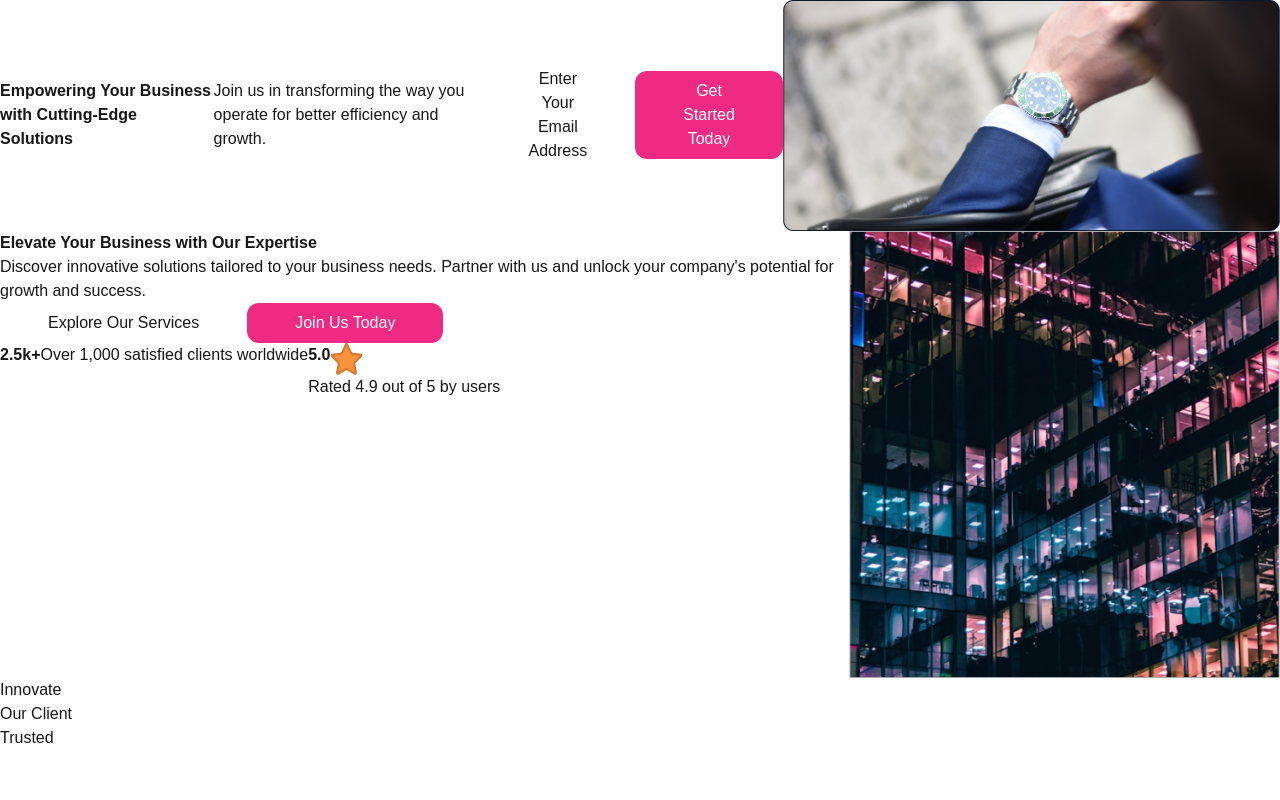
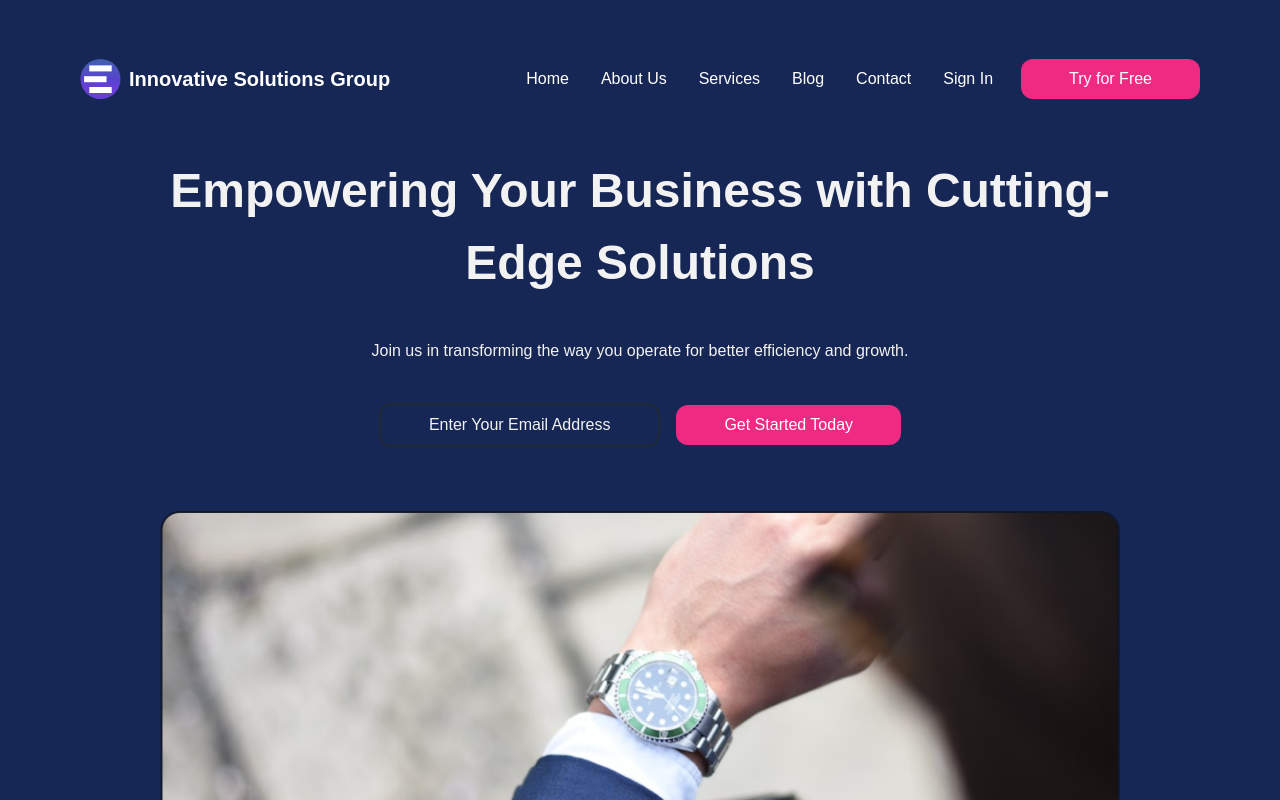
Before and after one commit to Petergya/work2, a Next.js app: page / in a window 1280 px wide. Shown: the top 800 px of the page. Built offline with nearby package versions, Linux system fonts and the light colour scheme.

Commit message:
little fix

```diff
--- a/src/app/layout.tsx
+++ b/src/app/layout.tsx
@@ -1,6 +1,9 @@
 import type { Metadata } from "next";
 import localFont from "next/font/local";
 import "./globals.css";
+import HeaderFooter from "@/components/layout/layout";
+import Navbar from "@/components/layout/Navbar";
+import Footer from "@/component/Innovate";
 
 const geistSans = localFont({
   src: "./fonts/GeistVF.woff",
@@ -28,7 +31,9 @@ export default function RootLayout({
       <body
         className={`${geistSans.variable} ${geistMono.variable} antialiased`}
       >
-        {children}
+           <Navbar />
+          {children}
+          <Footer />
       </body>
     </html>
   );
--- a/src/component/Elivate.jsx
+++ b/src/component/Elivate.jsx
@@ -1,43 +1,135 @@
+// import Image from "next/image";
+
+// export default function Elivate() {
+//   return (
+//     <div className="flex mt-32">
+//       <div className=" w-2/3 px-20 py-6 mt-12">
+//         <div className="mb-6">
+//           <h1 className="text-[30px] font-semibold text-gray-800">
+//             Elevate Your Business with Our <br /> Expertise
+//           </h1>
+//           <p className="text-[18px] text-gray-600 mt-2">
+//             Discover innovative solutions tailored to your business needs.
+//             Partner with us and unlock your company&#39;s potential for growth and
+//             success.
+//           </p>
+//         </div>
+
+//         <div className="flex flex-col md:flex-row  gap-4">
+//                <button className="border border-gray-800 font-semibold py-4 text-[18px] px-4 rounded-lg focus:outline-none">
+//                 Enter Your Email Address
+//               </button>
+//               <button className="bg-[#EF2AB2] font-semibold text-white text-[18px] py-4 px-6 rounded-lg focus:outline-none">
+//              Get Started Today
+//             </button>
+//           </div>
+//         <div className=" flex gap-10 mt-16">
+//           <div className="flex flex-col ">
+//             <h2 className="text-[36px] font-semibold text-[#172755]">2.5k+</h2>
+//             <p className="text-[18px] text-gray-600">
+//               Over 1,000 satisfied clients worldwide
+//             </p>
+//           </div>
+// <div>
+// <div className="flex justify-center gap-4  ">
+//             <div>
+//               <h2 className="text-[36px] font-semibold text-[#172755]">5.0</h2>
+//             </div>
+
+//             <div className="mt-2">
+//               <svg
+//                 width="33"
+//                 height="32"
+//                 viewBox="0 0 33 32"
+//                 fill="none"
+//                 xmlns="http://www.w3.org/2000/svg"
+//               >
+//                 <g clipPath="url(#clip0_1_114)">
+//                   <path
+//                     d="M17.421 27.5505C16.8527 27.2158 16.1473 27.2158 15.579 27.5505L8.72646 31.5837C7.38202 32.3751 5.73143 31.2146 6.02104 29.6817L7.603 21.3086C7.71612 20.7099 7.52142 20.0943 7.08455 19.6696L1.05219 13.8042C-0.0398643 12.7424 0.58189 10.8889 2.09335 10.7004L10.0889 9.70325C10.7238 9.62408 11.2701 9.21671 11.5271 8.63087L14.8371 1.08611C15.4726 -0.362359 17.5274 -0.362361 18.1629 1.0861L21.4729 8.63086C21.7299 9.21671 22.2762 9.62408 22.911 9.70325L30.9066 10.7004C32.4181 10.8889 33.0399 12.7424 31.9478 13.8042L25.9154 19.6696C25.4785 20.0943 25.2839 20.7099 25.397 21.3086L26.979 29.6817C27.2686 31.2146 25.618 32.3751 24.2736 31.5837L17.421 27.5505Z"
+//                     fill="#FB923C"
+//                   />
+//                   <path
+//                     d="M17.9968 26.5724C17.073 26.0286 15.927 26.0286 15.0032 26.5724L8.15077 30.6057C7.64661 30.9024 7.02764 30.4672 7.13624 29.8924L8.7182 21.5192C8.90202 20.5463 8.58562 19.546 7.87573 18.8558L1.84336 12.9905C1.43384 12.5923 1.667 11.8973 2.2338 11.8265L10.2294 10.8294C11.261 10.7008 12.1488 10.0388 12.5664 9.08679L15.8764 1.54202C16.1147 0.998848 16.8853 0.998852 17.1236 1.54202L20.4336 9.08679C20.8512 10.0388 21.7391 10.7008 22.7706 10.8294L30.7663 11.8265C31.333 11.8973 31.5662 12.5923 31.1567 12.9905L25.1243 18.8558C24.4144 19.546 24.098 20.5463 24.2819 21.5192L25.8638 29.8924C25.9723 30.4672 25.3534 30.9024 24.8492 30.6057L17.9968 26.5724Z"
+//                     stroke="#0D0D0D"
+//                     strokeOpacity="0.18"
+//                     strokeWidth="2"
+//                   />
+//                 </g>
+//                 <defs>
+//                   <clipPath id="clip0_1_114">
+//                     <rect
+//                       x="0.5"
+//                       width="32"
+//                       height="32"
+//                       rx="1.6"
+//                       fill="white"
+//                     />
+//                   </clipPath>
+//                 </defs>
+//               </svg>
+//             </div>
+//           </div>
+//     <p className="text-[18px] text-gray-600">
+//     Rated 4.9 out of 5 by users
+//     </p>
+// </div>
+
+
+
+//         </div>
+//       </div>
+
+//       <div className=" w-1/2 flex justify-center items-center ">
+//         <Image
+//           src="/images/elivate.png"
+//           alt="Hero Image"
+//           width={500}
+//           height={405}
+//           className="object-cover"
+//         />
+//       </div>
+//     </div>
+//   );
+// }
+
+
 import Image from "next/image";
 
-export default function Elivate() {
+export default function Elevate() {
   return (
-    <div className="flex mt-32">
-      <div className=" w-1/2 px-32 ">
-        <div className="mb-6">
-          <h1 className="text-4xl font-semibold text-gray-800">
-            Elevate Your Business with Our Expertise
+    <div className="flex flex-col lg:flex-row mt-32 items-center lg:items-start lg:space-x-8 space-y-8 lg:space-y-0 px-6 lg:px-20">
+      <div className="lg:w-2/3 w-full px-4 lg:px-0 py-6 lg:mt-12">
+        <div className="mb-6 text-center lg:text-left">
+          <h1 className="text-[30px] font-semibold text-gray-800">
+            Elevate Your Business with Our <br className="hidden lg:block" /> Expertise
           </h1>
-          <p className="text-lg text-gray-600 mt-2">
+          <p className="text-[18px] text-gray-600 mt-2">
             Discover innovative solutions tailored to your business needs.
-            Partner with us and unlock your company's potential for growth and
+            Partner with us and unlock your company&#39;s potential for growth and
             success.
           </p>
         </div>
 
-        <div className="flex flex-col md:flex-row gap-4 ">
-          <button className="px-12 py-2 rounded-xl border-2 border-gray-800  transition-colors hover:bg-[#D9236E]">
-            Explore Our Services
+        <div className="flex flex-col md:flex-row items-center gap-4">
+          <button className="border border-gray-800 font-semibold py-4 text-[18px] w-full md:w-auto px-4 rounded-lg focus:outline-none">
+            Enter Your Email Address
           </button>
-          <button className="bg-[#EF2A82] text-white px-12 py-2 rounded-xl hover:bg-[#D9236E] transition-colors">
-            Join Us Today
+          <button className="bg-[#EF2AB2] font-semibold text-white text-[18px] w-full md:w-auto py-4 px-6 rounded-lg focus:outline-none">
+            Get Started Today
           </button>
         </div>
 
-        <div className=" flex gap-10">
-          <div className="flex flex-col ">
-            <h2 className="text-4xl font-semibold text-[#172755]">2.5k+</h2>
-            <p className="text-sm text-gray-600">
+        <div className="flex flex-col lg:flex-row gap-10 mt-16 justify-center lg:justify-start text-center lg:text-left">
+          <div className="flex flex-col items-center lg:items-start">
+            <h2 className="text-[36px] font-semibold text-[#172755]">2.5k+</h2>
+            <p className="text-[18px] text-gray-600">
               Over 1,000 satisfied clients worldwide
             </p>
           </div>
-<div>
-<div className="flex  ">
-            <div>
-              <h2 className="text-4xl font-semibold text-[#172755]">5.0</h2>
-            </div>
-
-            <div>
+          <div className="flex flex-col items-center lg:items-start">
+            <div className="flex items-center gap-2">
+              <h2 className="text-[36px] font-semibold text-[#172755]">5.0</h2>
               <svg
                 width="33"
                 height="32"
@@ -70,18 +162,14 @@ export default function Elivate() {
                 </defs>
               </svg>
             </div>
+            <p className="text-[18px] text-gray-600">
+              Rated 4.9 out of 5 by users
+            </p>
           </div>
-    <p>
-    Rated 4.9 out of 5 by users
-    </p>
-</div>
-
-
-
         </div>
       </div>
 
-      <div className=" w-1/2 flex justify-center items-center ">
+      <div className="w-full lg:w-1/2 flex justify-center items-center">
         <Image
           src="/images/elivate.png"
           alt="Hero Image"
--- a/src/component/Hero.jsx
+++ b/src/component/Hero.jsx
@@ -1,16 +1,16 @@
-import HeaderFooter from "@/components/layout/layout";
+
 
 import Image from "next/image";
 
 export default function Hero() {
   return (
 
-      <div className="w-full h-full flex flex-col">
+      <div className="w-full h-full flex flex-col bg-yellow-800">
 
         <div className="w-full flex relative bg-white">
 
 
-          <div className="w-full px-40 flex gap-10 flex-col justify-center items-center h-[1000px] bg-[#4961a8] relative">
+          <div className="w-full px-40 flex gap-10 flex-col justify-center items-center h-[1000px] bg-[#172755] ">
 
             <h3 className="w-fit text-[48px] text-center font-semibold text-[#F2F2F2] mt-28 ">
               Empowering Your Business with Cutting-Edge Solutions
@@ -66,10 +66,10 @@ export default function Hero() {
 //               <h3 className="w-fit text-[60px] leading-[86px] font-semibold text-white">Empowering Your Business with Cutting- <br /><span className="flex justify-center">Edge Solutions</span></h3>
 //               <p className="text-xl items-center text-white px-48 mt-6">Join us in transforming the way you operate for better efficiency and growth.</p>
 //               <div className="flex flex-col md:flex-row justify-center items-center gap-4">
-//                <button className="border border-gray-300 py-3 px-6 rounded-md focus:outline-none">
+//                <button className="border border-gray-800 py-4 w-96 px-9 rounded-md focus:outline-none">
 //                 Enter Your Email Address
 //               </button>
-//               <button className="bg-[#EF2AB2] text-white py-3 px-6 rounded-md focus:outline-none">
+//               <button className="bg-[#EF2AB2] text-white py-4 px-6 rounded-md focus:outline-none">
 //              Get Started Today
 //             </button>
 //           </div>
@@ -81,5 +81,3 @@ export default function Hero() {
 //         </div>
 //       </div>
 //     </HeaderFooter>
-//   );
-// }
--- a/src/component/Innovate.jsx
+++ b/src/component/Innovate.jsx
@@ -2,9 +2,14 @@ export default function Footer(){
 
     return(
         <div className="mt-32">
+            <div>
             <h1>
-                Innovate
+            Empowering Your Business Success
             </h1>
+        <h1>Innovative Solutions for Modern Enterprises</h1>
+
+            </div>
+
 
         </div>
     )
--- a/src/components/layout/Footer.jsx
+++ b/src/components/layout/Footer.jsx
@@ -2,7 +2,7 @@ export default function Footer(){
 
     return(
         <div>
-
+            <h1>Footer</h1>
         </div>
     )
 }
--- a/src/components/layout/layout.jsx
+++ b/src/components/layout/layout.jsx
@@ -1,19 +1,13 @@
-"use client";
-
-import React, { useState } from "react";
 import Navbar from "./Navbar";
 import Footer from "./Footer";
 
-export default function  HeaderFooter ({ children}) {
+export default function HeaderFooter({ children }) {
 
   return (
-    <div className="w-full h-full">
-        <Navbar />
-
-              {children}
-
-        <Footer   />
-      </div>
-
-  );
+    <div className="w-full h-full flex flex-row-rever">
+      <Navbar />
+      {children}
+      <Footer />
+    </div>
+  )
 };
--- a/tailwind.config.ts
+++ b/tailwind.config.ts
@@ -4,6 +4,7 @@ const config: Config = {
   content: [
     "./src/pages/**/*.{js,ts,jsx,tsx,mdx}",
     "./src/components/**/*.{js,ts,jsx,tsx,mdx}",
+    "./src/component/**/*.{js,ts,jsx,tsx,mdx}",
     "./src/app/**/*.{js,ts,jsx,tsx,mdx}",
   ],
   theme: {
```
Also changed, not shown: public/images/image1.png (added).
